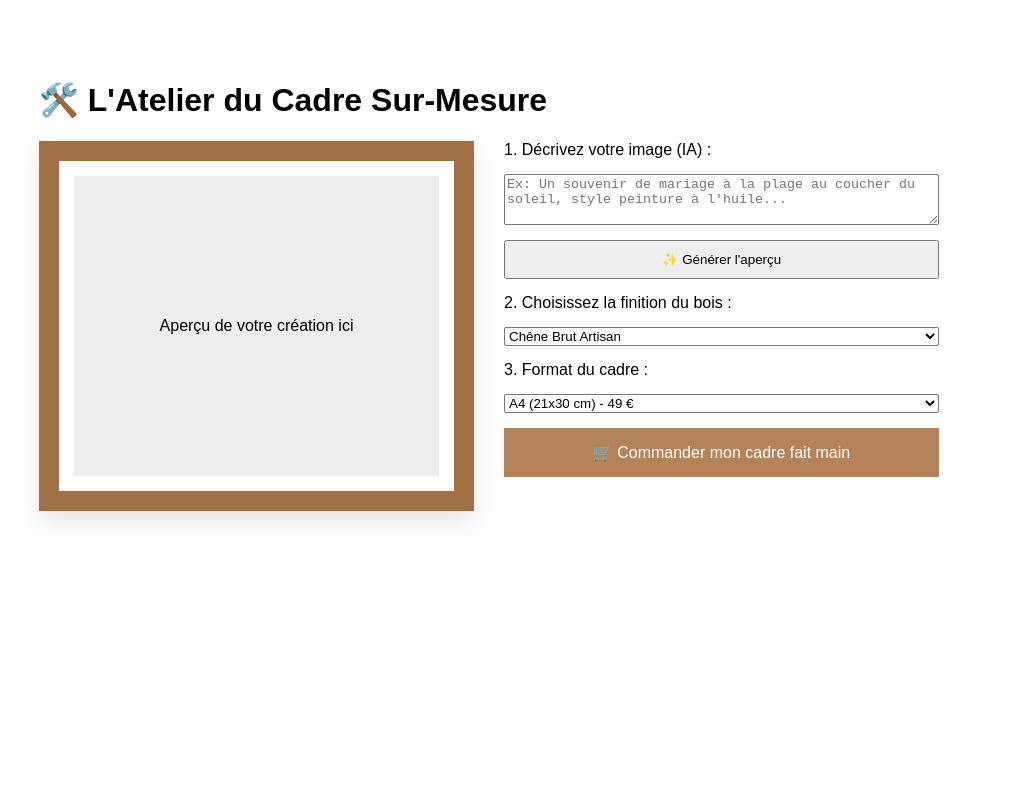
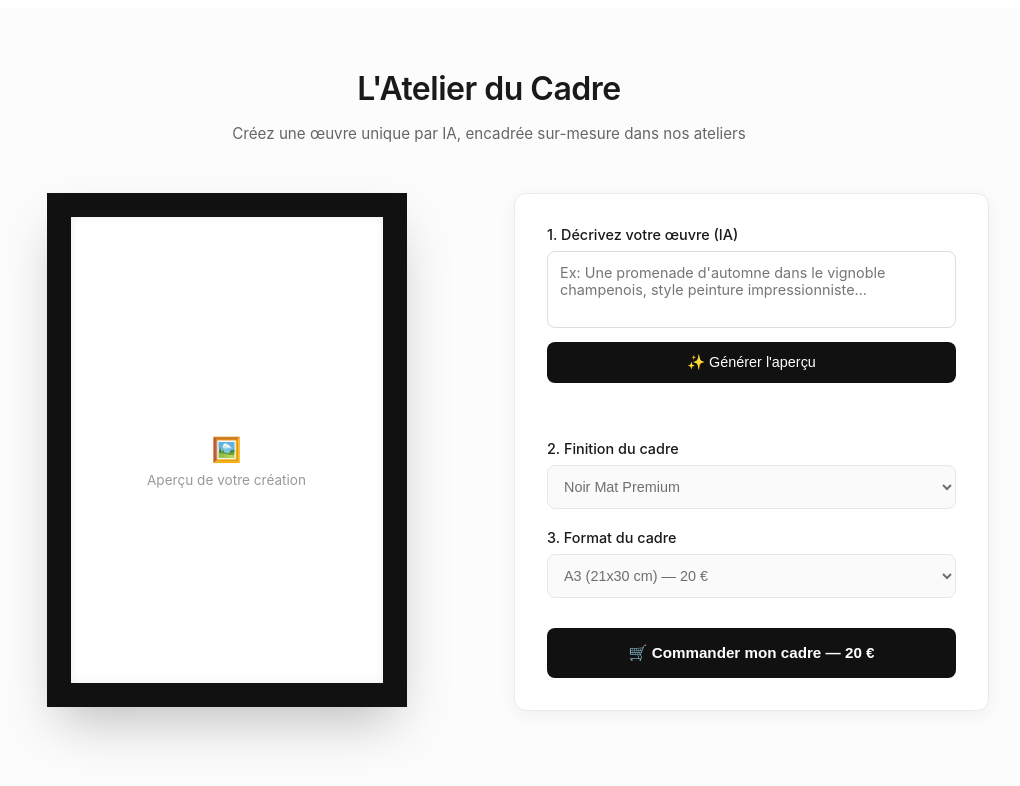
Before and after one commit to agillet0851/atelier-cadre, a Next.js app: page / in a window 1280 px wide. Shown: the top 786 px of the page, without its empty margins (151-1171 px from the left). Built offline with nearby package versions, Linux system fonts and the light colour scheme.

Commit message:
Update index.js

```diff
--- a/pages/index.js
+++ b/pages/index.js
@@ -4,11 +4,9 @@ export default function Home() {
   const [prompt, setPrompt] = useState('');
   const [imageUrl, setImageUrl] = useState('');
   const [loading, setLoading] = useState(false);
-  const [cadreStyle, setCadreStyle] = useState('chene');
-  const [format, setFormat] = useState('21x30');
 
   const genererImage = async () => {
-    if (!prompt) return alert('Veuillez décrire votre souvenir ou idée.');
+    if (!prompt) return alert('Veuillez décrire votre idée d\'illustration.');
     setLoading(true);
     try {
       const res = await fetch('/api/generate', {
@@ -18,7 +16,6 @@ export default function Home() {
       });
 
       const data = await res.json();
-      console.log('Réponse reçue du serveur :', data); // Utile pour débugger dans F12
 
       if (data.url) {
         setImageUrl(data.url);
@@ -26,7 +23,6 @@ export default function Home() {
         alert('Erreur : ' + (data.message || 'L\'image n\'a pas pu être générée.'));
       }
     } catch (err) {
-      console.error(err);
       alert('Une erreur est survenue lors de la connexion.');
     }
     setLoading(false);
@@ -38,68 +34,194 @@ export default function Home() {
     const res = await fetch('/api/checkout', {
       method: 'POST',
       headers: { 'Content-Type': 'application/json' },
-      body: JSON.stringify({ prompt, imageUrl, cadreStyle, format }),
+      body: JSON.stringify({ prompt, imageUrl, cadreStyle: 'noir', format: 'A3' }),
     });
     const data = await res.json();
     if (data.url) window.location.href = data.url;
   };
 
   return (
-    <div style={{ fontFamily: 'sans-serif', maxWidth: '900px', margin: '40px auto', padding: '20px' }}>
-      <h1>🛠️ L'Atelier du Cadre Sur-Mesure</h1>
+    <div style={{
+      minHeight: '100vh',
+      backgroundColor: '#fcfcfc',
+      color: '#1a1a1a',
+      fontFamily: '-apple-system, BlinkMacSystemFont, "Segoe UI", Roboto, sans-serif',
+      padding: '40px 20px'
+    }}>
+      <header style={{ textAlign: 'center', marginBottom: '50px' }}>
+        <h1 style={{ fontSize: '2rem', fontWeight: '600', letterSpacing: '-0.5px', marginBottom: '8px' }}>
+          L'Atelier du Cadre
+        </h1>
+        <p style={{ color: '#666', fontSize: '0.95rem' }}>
+          Créez une œuvre unique par IA, encadrée sur-mesure dans nos ateliers
+        </p>
+      </header>
 
-      <div style={{ display: 'grid', gridTemplateColumns: '1fr 1fr', gap: '30px' }}>
-        {/* APERÇU DU CADRE */}
+      <main style={{
+        maxWidth: '1000px',
+        margin: '0 auto',
+        display: 'grid',
+        gridTemplateColumns: 'repeat(auto-fit, minmax(320px, 1fr))',
+        gap: '50px',
+        alignItems: 'start'
+      }}>
+
+        {/* APERÇU DU CADRE VERTICAL (Ratio 21/30) */}
+        <div style={{ display: 'flex', justifyContent: 'center' }}>
           <div style={{
-          border: cadreStyle === 'chene' ? '20px solid #a27045' : cadreStyle === 'noir' ? '20px solid #1a1a1a' : '20px solid #f0f0f0',
-          padding: '15px', background: '#fff', textAlign: 'center', boxShadow: '0 10px 20px rgba(0,0,0,0.1)'
+            width: '100%',
+            maxWidth: '360px',
+            aspectRatio: '21 / 30',
+            backgroundColor: '#111111', // Cadre Noir Mat
+            padding: '24px', // Passe-partout blanc
+            boxShadow: '0 25px 50px -12px rgba(0, 0, 0, 0.25)',
+            boxSizing: 'border-box',
+            display: 'flex'
+          }}>
+            <div style={{
+              backgroundColor: '#ffffff',
+              width: '100%',
+              height: '100%',
+              overflow: 'hidden',
+              display: 'flex',
+              alignItems: 'center',
+              justifyContent: 'center',
+              boxShadow: 'inset 0 0 10px rgba(0,0,0,0.08)'
             }}>
               {imageUrl ? (
                 <img
                   src={imageUrl}
                   alt="Œuvre IA"
                   referrerPolicy="no-referrer"
-              style={{ width: '100%', height: 'auto', display: 'block' }}
-              onError={() => alert("L'image n'a pas pu être chargée par votre navigateur. Pensez à désactiver votre bloqueur de pub s'il y en a un.")}
+                  style={{ width: '100%', height: '100%', objectFit: 'cover' }}
                 />
               ) : (
-            <div style={{ height: '300px', display: 'flex', alignItems: 'center', justifyContent: 'center', background: '#eee' }}>
-              Aperçu de votre création ici
+                <div style={{ textAlign: 'center', padding: '20px', color: '#999', fontSize: '0.85rem' }}>
+                  <p style={{ marginBottom: '8px', fontSize: '1.5rem' }}>🖼️</p>
+                  Aperçu de votre création
                 </div>
               )}
             </div>
+          </div>
+        </div>
 
-        {/* FORMULAIRE */}
-        <div style={{ display: 'flex', flexDirection: 'column', gap: '15px' }}>
-          <label>1. Décrivez votre image (IA) :</label>
+        {/* FORMULAIRE DE PERSONNALISATION */}
+        <div style={{
+          backgroundColor: '#ffffff',
+          padding: '32px',
+          borderRadius: '12px',
+          boxShadow: '0 4px 20px rgba(0, 0, 0, 0.05)',
+          border: '1px solid #eaeaea',
+          display: 'flex',
+          flexDirection: 'column',
+          gap: '20px'
+        }}>
+          <div>
+            <label style={{ fontWeight: '500', fontSize: '0.9rem', display: 'block', marginBottom: '8px' }}>
+              1. Décrivez votre œuvre (IA)
+            </label>
             <textarea
               rows="3"
               value={prompt}
               onChange={(e) => setPrompt(e.target.value)}
-            placeholder="Ex: Un souvenir de mariage à la plage au coucher du soleil, style peinture à l'huile..."
+              placeholder="Ex: Une promenade d'automne dans le vignoble champenois, style peinture impressionniste..."
+              style={{
+                width: '100%',
+                padding: '12px',
+                borderRadius: '8px',
+                border: '1px solid #ddd',
+                fontSize: '0.9rem',
+                fontFamily: 'inherit',
+                resize: 'none',
+                boxSizing: 'border-box'
+              }}
             />
-          <button onClick={genererImage} disabled={loading} style={{ padding: '10px', cursor: 'pointer' }}>
-            {loading ? 'Création par l\'IA en cours...' : '✨ Générer l\'aperçu'}
-          </button>
-
-          <label>2. Choisissez la finition du bois :</label>
-          <select value={cadreStyle} onChange={(e) => setCadreStyle(e.target.value)}>
-            <option value="chene">Chêne Brut Artisan</option>
-            <option value="noir">Bois Noir Mat</option>
-            <option value="blanc">Bois Blanc Scandi</option>
-          </select>
-
-          <label>3. Format du cadre :</label>
-          <select value={format} onChange={(e) => setFormat(e.target.value)}>
-            <option value="21x30">A4 (21x30 cm) - 49 €</option>
-            <option value="30x40">30x40 cm - 69 €</option>
-          </select>
-
-          <button onClick={payerCommande} style={{ padding: '15px', background: '#b5835a', color: '#fff', border: 'none', fontSize: '16px', cursor: 'pointer' }}>
-            🛒 Commander mon cadre fait main
+            <button
+              onClick={genererImage}
+              disabled={loading}
+              style={{
+                marginTop: '10px',
+                width: '100%',
+                padding: '12px',
+                backgroundColor: loading ? '#ccc' : '#111',
+                color: '#fff',
+                border: 'none',
+                borderRadius: '8px',
+                fontSize: '0.9rem',
+                fontWeight: '500',
+                cursor: loading ? 'not-allowed' : 'pointer',
+                transition: 'background-color 0.2s'
+              }}
+            >
+              {loading ? 'Génération par l\'IA...' : '✨ Générer l\'aperçu'}
             </button>
           </div>
+
+          <hr style={{ border: 'none', borderTop: '1px solid #f0f0f0' }} />
+
+          <div>
+            <label style={{ fontWeight: '500', fontSize: '0.9rem', display: 'block', marginBottom: '8px' }}>
+              2. Finition du cadre
+            </label>
+            <select
+              disabled
+              style={{
+                width: '100%',
+                padding: '12px',
+                borderRadius: '8px',
+                border: '1px solid #ddd',
+                backgroundColor: '#f8f8f8',
+                fontSize: '0.9rem',
+                color: '#333'
+              }}
+            >
+              <option value="noir">Noir Mat Premium</option>
+            </select>
           </div>
+
+          <div>
+            <label style={{ fontWeight: '500', fontSize: '0.9rem', display: 'block', marginBottom: '8px' }}>
+              3. Format du cadre
+            </label>
+            <select
+              disabled
+              style={{
+                width: '100%',
+                padding: '12px',
+                borderRadius: '8px',
+                border: '1px solid #ddd',
+                backgroundColor: '#f8f8f8',
+                fontSize: '0.9rem',
+                color: '#333'
+              }}
+            >
+              <option value="A3">A3 (21x30 cm) — 20 €</option>
+            </select>
+          </div>
+
+          <button
+            onClick={payerCommande}
+            style={{
+              marginTop: '10px',
+              padding: '16px',
+              backgroundColor: '#111',
+              color: '#fff',
+              border: 'none',
+              borderRadius: '8px',
+              fontSize: '0.95rem',
+              fontWeight: '600',
+              cursor: 'pointer',
+              display: 'flex',
+              justifyContent: 'center',
+              alignItems: 'center',
+              gap: '8px'
+            }}
+          >
+            🛒 Commander mon cadre — 20 €
+          </button>
+        </div>
+
+      </main>
     </div>
   );
 }
```
Lines whose indentation alone changed are shown as unchanged.
